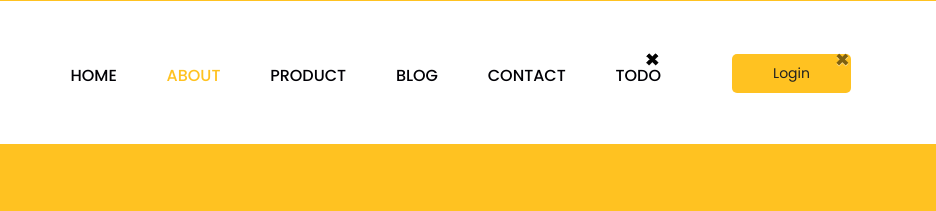
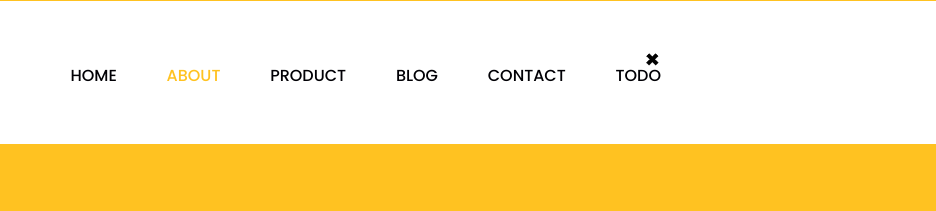
Before and after one commit to mraffia/JavascriptFinalProjectH8, a plain HTML site: page lighten-1.0.0/lighten-1.0.0/about.html in a window 1280 px wide. Shown: the top 211 px of the page, 344-1280 px from the left. Drawn offline with nearby package versions, Linux system fonts and the light colour scheme; a script that the page names is missing.

Commit message:
Remove login button

```diff
--- a/lighten-1.0.0/lighten-1.0.0/about.html
+++ b/lighten-1.0.0/lighten-1.0.0/about.html
@@ -79,9 +79,6 @@
                         </nav>
                      </div>
                   </div>
-               </div>
-               <div class="col-xl-2 col-lg-2 col-md-2 col-sm-2">
-                  <li><a class="buy" href="#">Login</a></li>
                </div>
             </div>
          </div>
```
Also changed, not shown: lighten-1.0.0/lighten-1.0.0/blog.html (+0 -3 lines), lighten-1.0.0/lighten-1.0.0/contact.html (+0 -3 lines), lighten-1.0.0/lighten-1.0.0/index.html (+0 -3 lines), lighten-1.0.0/lighten-1.0.0/product.html (+0 -3 lines), lighten-1.0.0/lighten-1.0.0/todo.html (+0 -3 lines).
